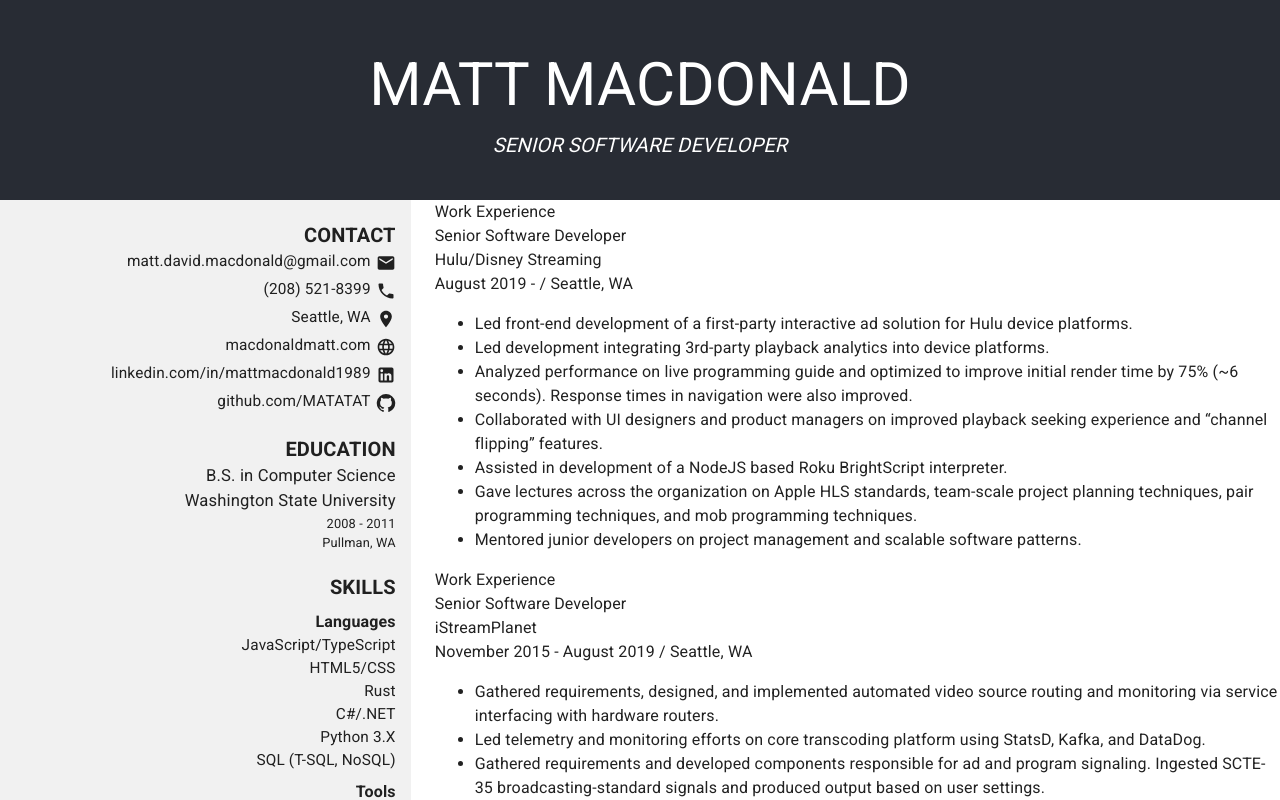
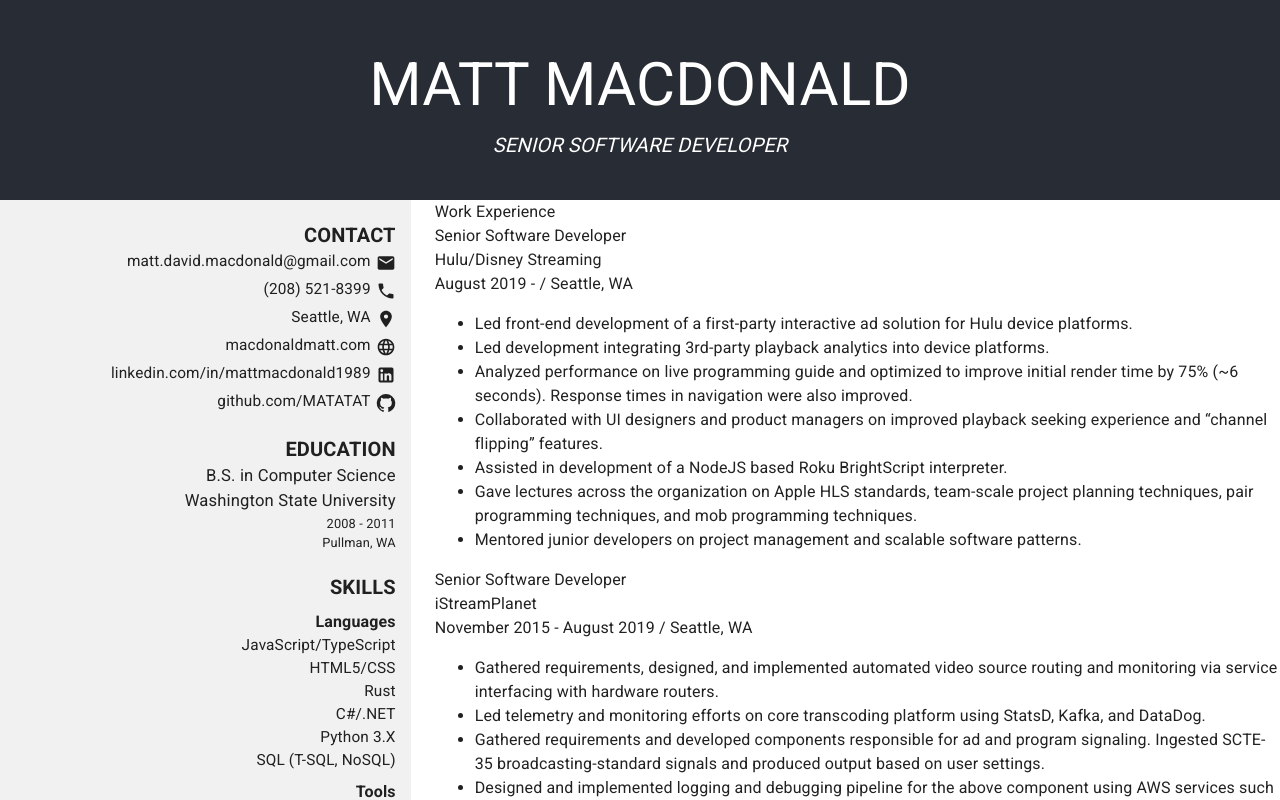
Before and after one commit to MATATAT/resume, a React (Create React App) app: page / in a window 1280 px wide. Shown: the top 800 px of the page. Built offline with nearby package versions, Linux system fonts and the light colour scheme.

Commit message:
Moved work experience label

```diff
--- a/src/MainExperience.tsx
+++ b/src/MainExperience.tsx
@@ -4,6 +4,7 @@ import { Institution } from "./types";
 export default function MainExperience(props: { experience: Array<Institution> }) {
     return (
         <Box >
+            <div>Work Experience</div>
             {props.experience.map(buildExperienceBlock)}
         </Box>
     );
@@ -12,7 +13,6 @@ export default function MainExperience(props: { experience: Array<Institution> }
 function buildExperienceBlock(experience: Institution) {
     return (
         <div>
-            <div>Work Experience</div>
             <div>{experience.position}</div>
             <div>{experience.name}</div>
             <div>{experience.startDate} - {experience.endDate ?? 'Current'} / {experience.location}</div>
```
